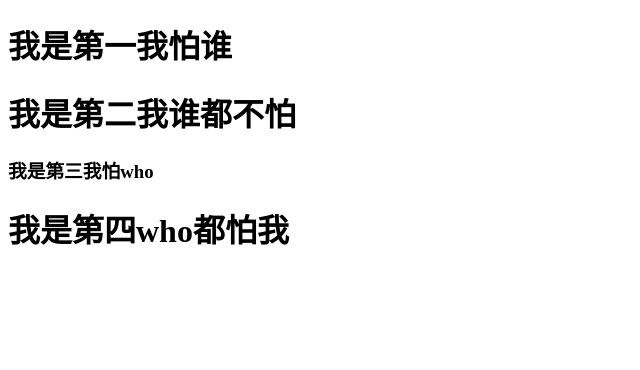
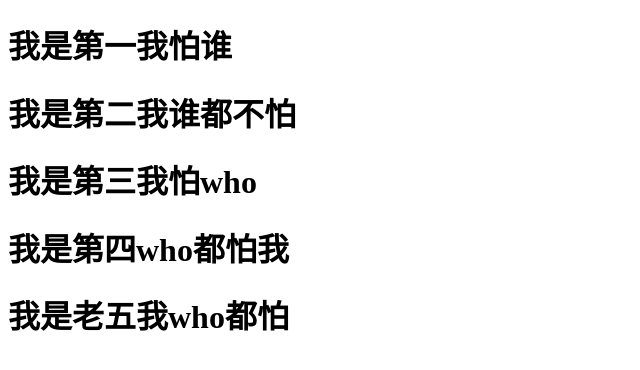
Before and after one commit to lb19966/qqqqq, a plain HTML site: page index.html in a window 1280 px wide. Shown: the whole page, without its empty margins (0-640 px from the left). Drawn offline with Linux system fonts and the light colour scheme.

Commit message:
'第五次提交h1标签'

```diff
--- a/index.html
+++ b/index.html
@@ -11,8 +11,9 @@
 <body>
     <h1>我是第一我怕谁</h1>
     <h1>我是第二我谁都不怕</h1>
-    <h3>我是第三我怕who</h3>
+    <h1>我是第三我怕who</h1>
     <h1>我是第四who都怕我</h1>
+    <h1>我是老五我who都怕</h1>
 </body>
 
 </html>
```
